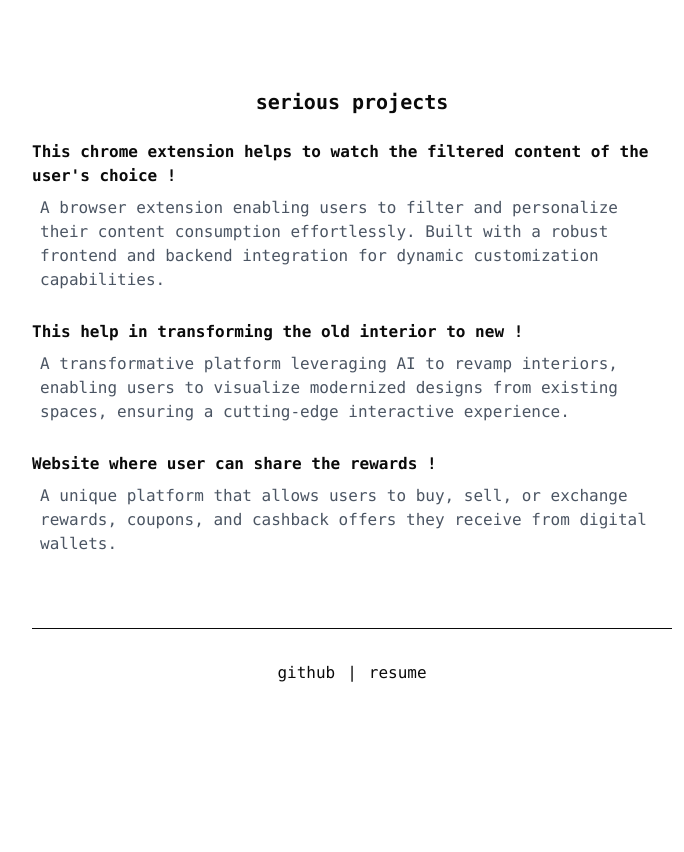
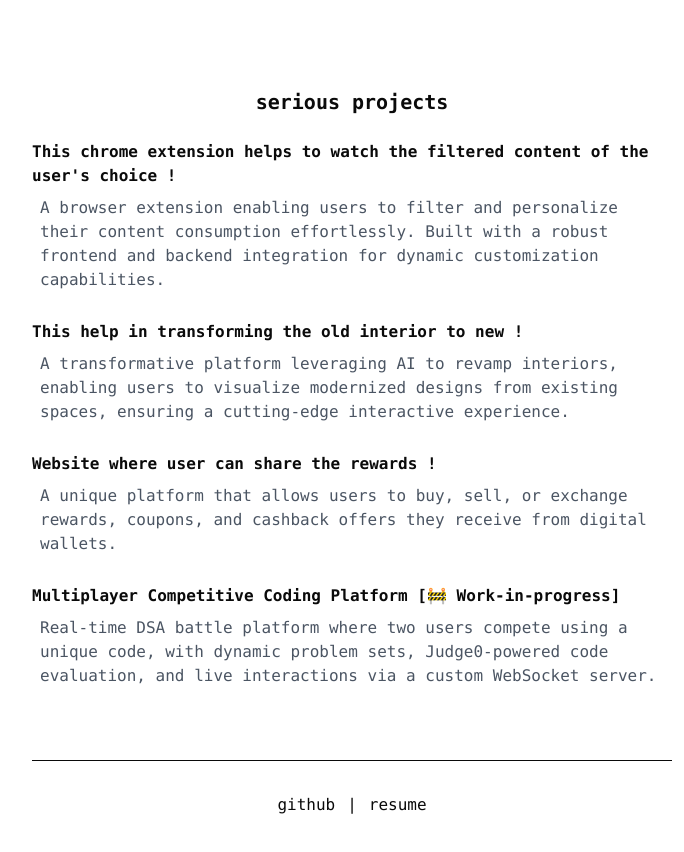
Before and after one commit to breeworks/portfolio, a Next.js app: page /Seriousproject in a window 1280 px wide. Shown: the top 852 px of the page, without its empty margins (288-972 px from the left). Before the commit the page ends 800 px from the top, so only its background shows below. Built offline with nearby package versions, Linux system fonts and the light colour scheme.

Commit message:
added new project

```diff
--- a/src/app/Seriousproject/page.tsx
+++ b/src/app/Seriousproject/page.tsx
@@ -41,6 +41,14 @@ export default function Page() {
         <p className="p-2 text-gray-600"> A unique platform that allows users to buy, sell, or exchange rewards,
           coupons, and cashback offers they receive from digital wallets.</p>
       </div>
+      <div className="mb-5">
+        <Link href="https://github.com/dishafaujdar/playground">
+          <span className="font-semibold">
+            Multiplayer Competitive Coding Platform [🚧 Work-in-progress]
+          </span>
+        </Link>
+        <p className="p-2 text-gray-600"> Real-time DSA battle platform where two users compete using a unique code, with dynamic problem sets, Judge0-powered code evaluation, and live interactions via a custom WebSocket server.</p>
+      </div>
       {/* footer */}
       <Footer />
     </main>
```
